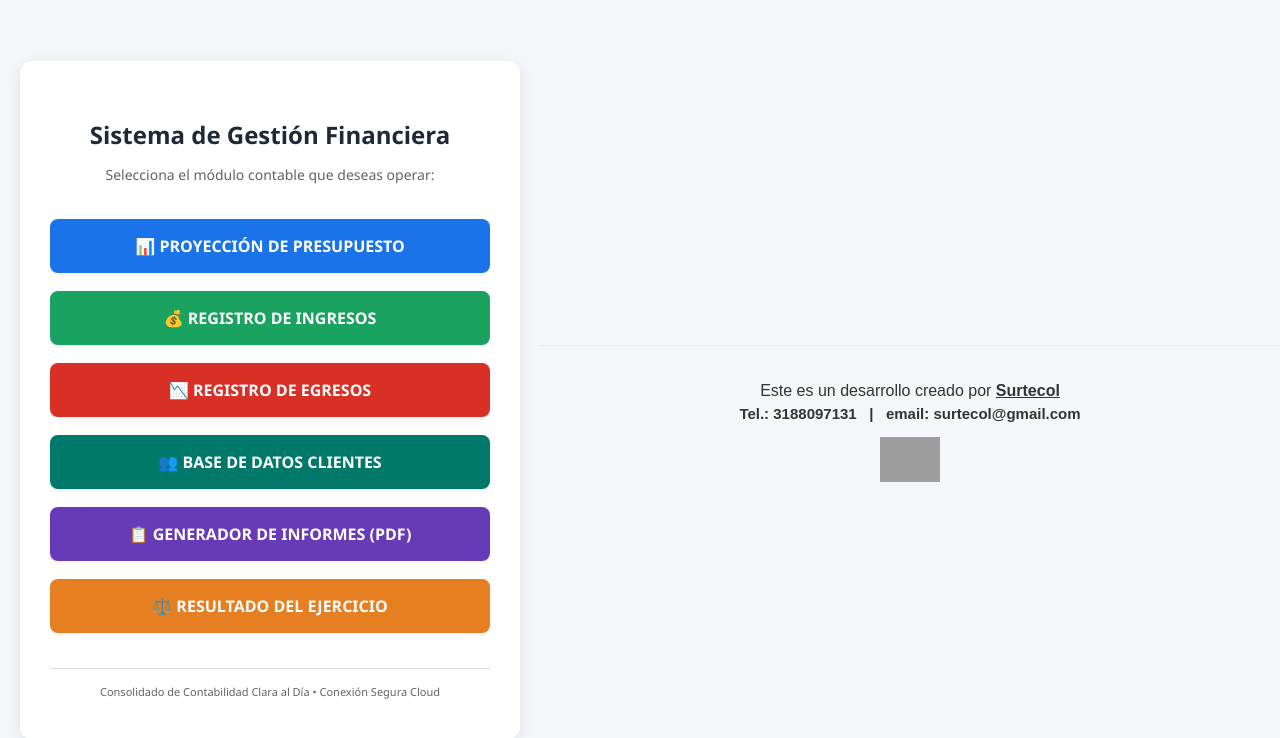
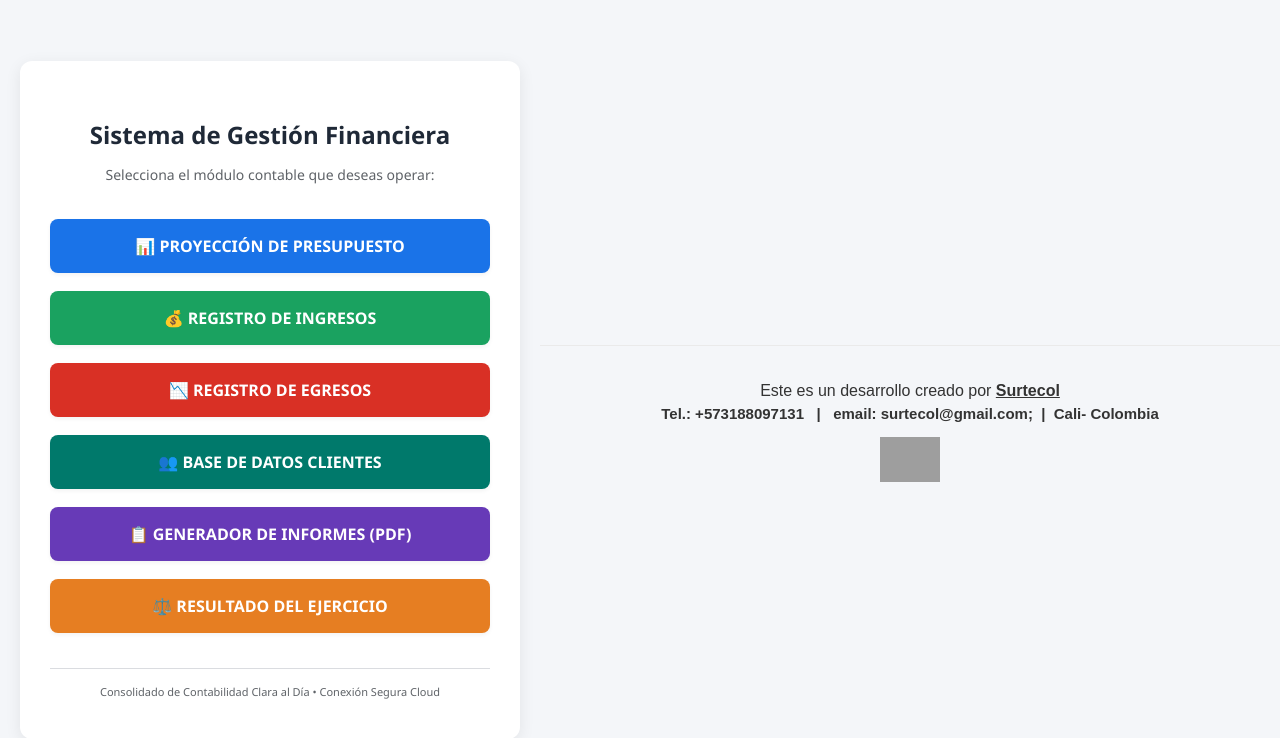
Before and after one commit to contabilidadclaraaldia-sudo/contabilidad-, a plain HTML site: page menu.html in a window 1280 px wide. Shown: the top 738 px of the page. Drawn offline with Linux system fonts and the light colour scheme; grey boxes are pictures that could not be loaded.

Commit message:
Update menu.html

```diff
--- a/menu.html
+++ b/menu.html
@@ -185,7 +185,7 @@
         font-weight: bold;
         margin-top: 0;
     ">
-        Tel.: 3188097131 &nbsp;&nbsp;|&nbsp;&nbsp; email: surtecol@gmail.com
+        Tel.: +573188097131 &nbsp;&nbsp;|&nbsp;&nbsp; email: surtecol@gmail.com;&nbsp;&nbsp|&nbsp;&nbsp;Cali- Colombia
     </p>
 
     <!-- Contenedor del Logo (Centrado) -->
```
